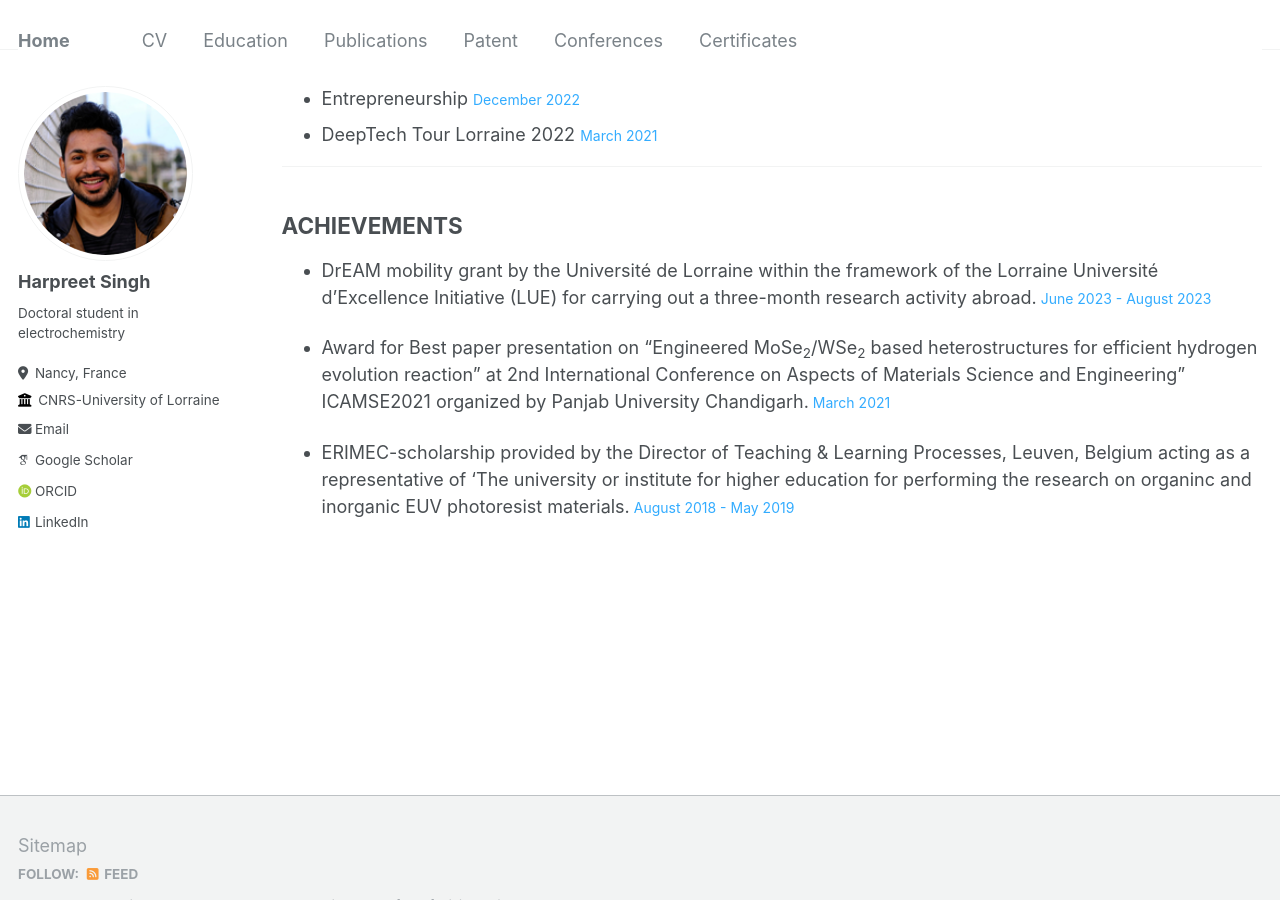
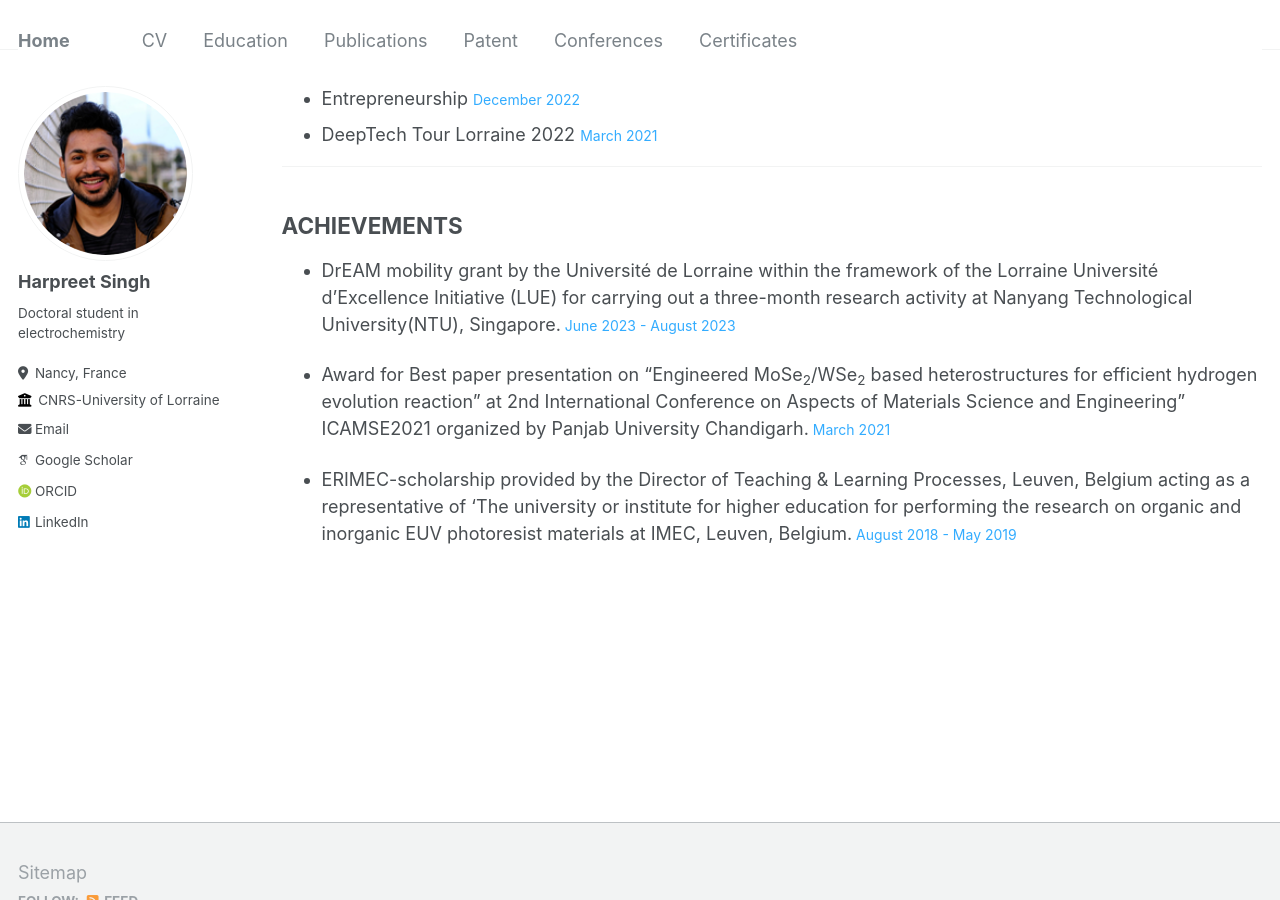
Before and after one commit to Harpr33t-Singh/Harpr33t-Singh.github.io, a Jekyll site: the page built from _pages/cv.md, in a window 1280 px wide and 900 px high, scrolled down 1391 px. Built offline with Jekyll 4.4.1, drawn with Linux system fonts in a browser that asks for light colours; some web fonts are replaced.

Commit message:
Update cv.md

```diff
--- a/_pages/cv.md
+++ b/_pages/cv.md
@@ -57,8 +57,8 @@
 
 ## ACHIEVEMENTS
 
-* DrEAM mobility grant by the Université de Lorraine within the framework of the Lorraine Université d'Excellence Initiative (LUE) for carrying out a three-month research activity abroad.<span style="color: #33ACFF; font-size: 14px;">  June 2023 - August 2023</span>
+* DrEAM mobility grant by the Université de Lorraine within the framework of the Lorraine Université d'Excellence Initiative (LUE) for carrying out a three-month research activity at Nanyang Technological University(NTU), Singapore.<span style="color: #33ACFF; font-size: 14px;">  June 2023 - August 2023</span>
 
 * Award for Best paper presentation on “Engineered MoSe<sub>2</sub>/WSe<sub>2</sub> based heterostructures for efficient hydrogen evolution reaction” at 2nd International Conference on Aspects of Materials Science and Engineering" ICAMSE2021 organized by Panjab University Chandigarh.<span style="color: #33ACFF; font-size: 14px;">  March 2021</span>
 
-* ERIMEC-scholarship provided by the Director of Teaching & Learning Processes, Leuven, Belgium acting as a representative of ‘The university or institute for higher education for performing the research on organinc and inorganic EUV photoresist materials.<span style="color: #33ACFF; font-size: 14px;">  August 2018 - May 2019</span>
+* ERIMEC-scholarship provided by the Director of Teaching & Learning Processes, Leuven, Belgium acting as a representative of ‘The university or institute for higher education for performing the research on organic and inorganic EUV photoresist materials at IMEC, Leuven, Belgium.<span style="color: #33ACFF; font-size: 14px;">  August 2018 - May 2019</span>
```
